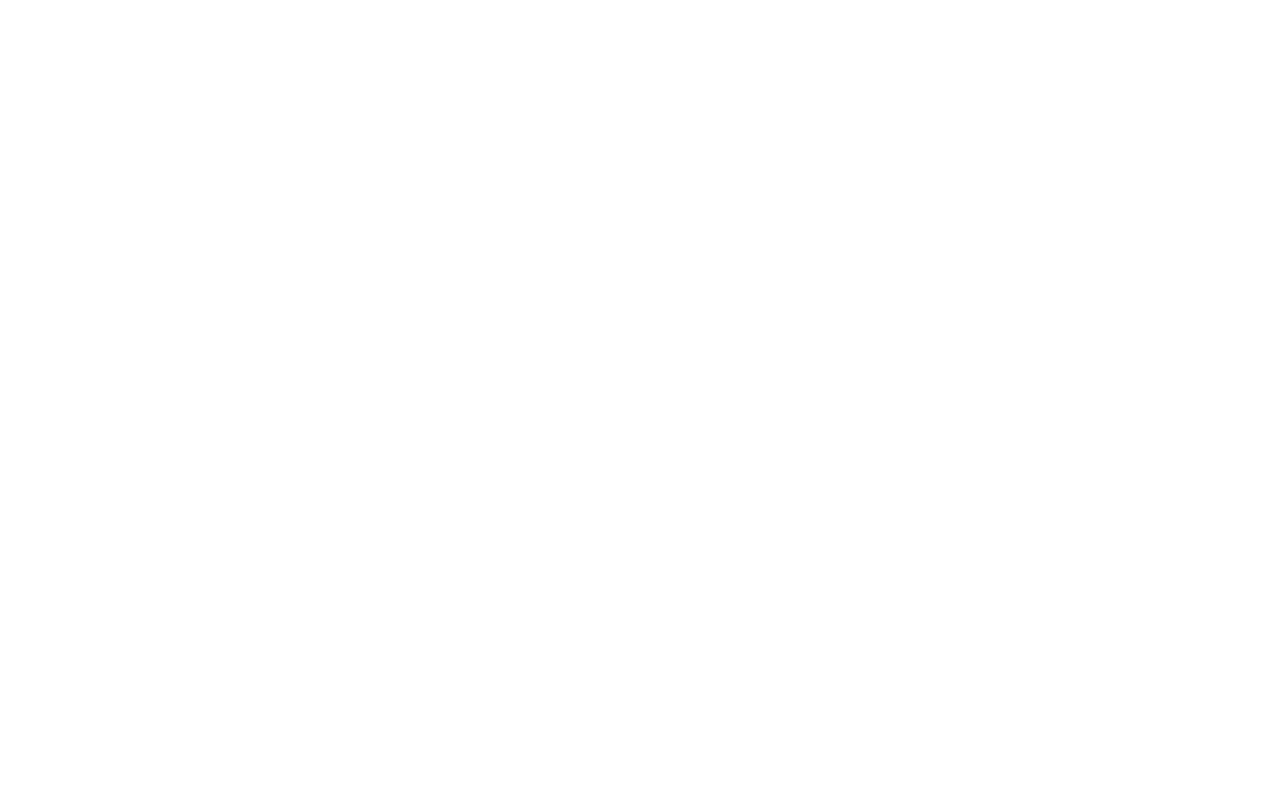
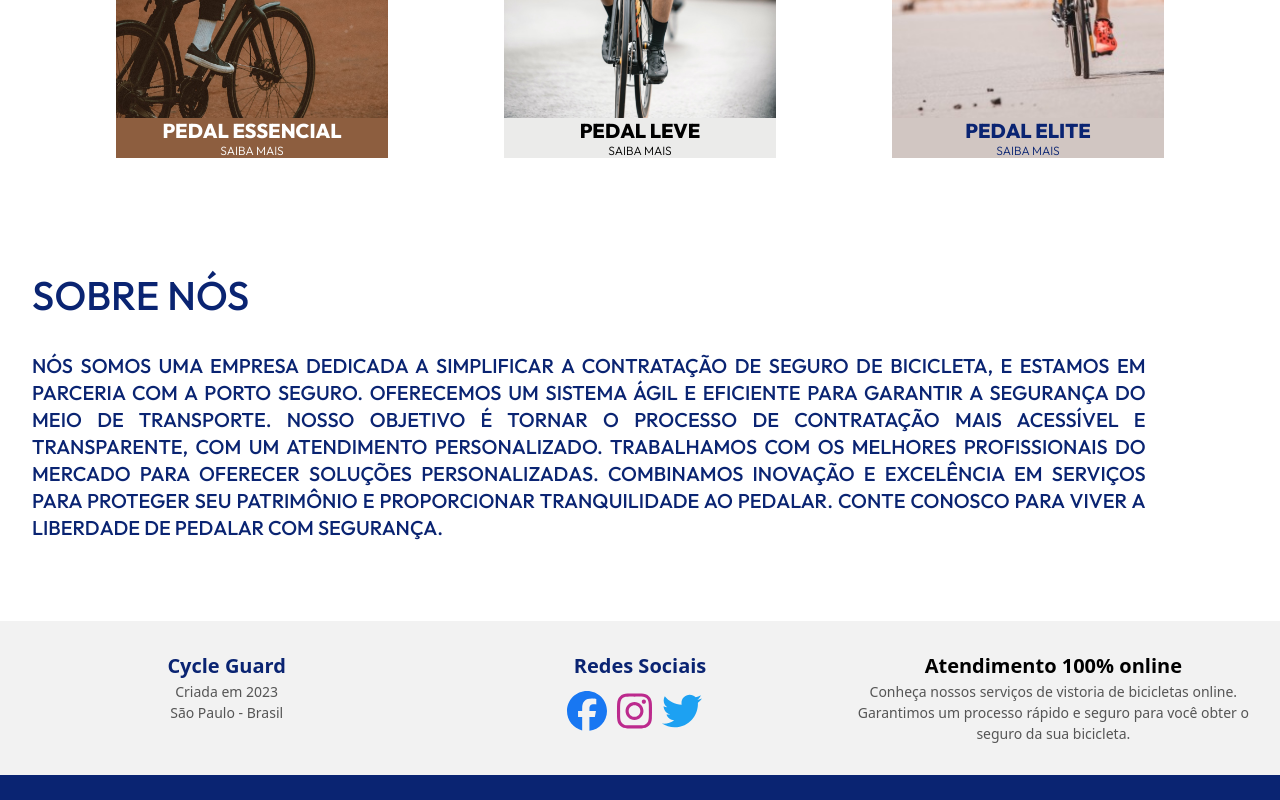
Before and after one commit to Rennan-Ferreira/cycle-Guard-Sprint4, a Next.js app: page / in a window 1280 px wide. Shown: the part 1500-2300 px from the top of the page. Before the commit the page ends 1161 px from the top, so only its background shows below. Built offline with nearby package versions, Linux system fonts and the light colour scheme; a web font is replaced by a local one.

Commit message:
Ajustando rodapé, adicionando icone com FontAwesomeIcon, cabeçalho  e rodapé responsivo

```diff
--- a/src/app/page.jsx
+++ b/src/app/page.jsx
@@ -1,8 +1,11 @@
+import Cabecalho from "@/components/cabecalho/Cabecalho";
+import Rodape from "@/components/rodape/Rodape";
 import Image from "next/image";
 
 export default function Home() {
   return (
     <>
+    <Cabecalho/>
                   <section>
                 <h3 className="titulo-section-home">SEGUROS PARA SUA BICICLETA</h3>
 
@@ -33,6 +36,7 @@
                     <p>NÓS SOMOS UMA EMPRESA DEDICADA A SIMPLIFICAR A CONTRATAÇÃO DE SEGURO DE BICICLETA, E ESTAMOS EM PARCERIA COM A PORTO SEGURO. OFERECEMOS UM SISTEMA ÁGIL E EFICIENTE PARA GARANTIR A SEGURANÇA DO MEIO DE TRANSPORTE. NOSSO OBJETIVO É TORNAR O PROCESSO DE CONTRATAÇÃO MAIS ACESSÍVEL E TRANSPARENTE, COM UM ATENDIMENTO PERSONALIZADO. TRABALHAMOS COM OS MELHORES PROFISSIONAIS DO MERCADO PARA OFERECER SOLUÇÕES PERSONALIZADAS. COMBINAMOS INOVAÇÃO E EXCELÊNCIA EM SERVIÇOS PARA PROTEGER SEU PATRIMÔNIO E PROPORCIONAR TRANQUILIDADE AO PEDALAR. CONTE CONOSCO PARA VIVER A LIBERDADE DE PEDALAR COM SEGURANÇA.</p>
                 </div>
             </section>
+            <Rodape/>
     </>
     )
 }
--- a/src/components/rodape/Rodape.jsx
+++ b/src/components/rodape/Rodape.jsx
@@ -1,22 +1,29 @@
+import styles from '../../styles/Rodape.css';
+import { FontAwesomeIcon } from '@fortawesome/react-fontawesome';
+import { faFacebook, faInstagram, faTwitter } from '@fortawesome/free-brands-svg-icons';
 export default function Rodape() {
     return (
         <footer>
             <div className="footer-container">
-            <div className="cycle-footer">
+                <div className="column">
                     <h4>Cycle Guard</h4>
                     <p>Criada em 2023</p>
-                <p>São Paulo- Brasil</p>
+                    <p>São Paulo - Brasil</p>
                 </div>
-            <div className="menu-footer">
-                <h4>Menu</h4>
-                <p>Seguros Disponíveis</p>
-                <p>Sobre nós</p>
+                <div className="column">
+                    <h4>Redes Sociais</h4>
+                    <ul className="redes-sociais">
+                        <li><a href="#"><FontAwesomeIcon icon={faFacebook}  style={{ height: "40px" }} className="facebook-icon" /></a></li>
+                        <li><a href="#"><FontAwesomeIcon icon={faInstagram} style={{ height: "40px" }} className="instagram-icon" /></a></li>
+                        <li><a href="#"><FontAwesomeIcon icon={faTwitter} style={{ height: "40px" }} className="twitter-icon" /></a></li>
+                    </ul>
                 </div>
-            <div className="atendinmento-footer">
+                <div className="column">
                     <h5>Atendimento 100% online</h5>
+                    <p>Conheça nossos serviços de vistoria de bicicletas online. Garantimos um processo rápido e seguro para você obter o seguro da sua bicicleta.</p>
                 </div>
             </div>
             <div className="bloco-azul"></div>
         </footer>
-  )
+    );
 }
--- a/src/styles/Cabecalho.css
+++ b/src/styles/Cabecalho.css
@@ -16,7 +16,8 @@
   justify-content: space-between;
   background-image: url('/img/img-cabecalho.png');
   background-size: cover;
-  width: 100vw;
+  background-position: center;
+  max-width: 100%;
   height: 60rem;
 }
 
--- a/src/styles/Home.css
+++ b/src/styles/Home.css
@@ -1,4 +1,4 @@
-.titulo-section-home{
+.titulo-section-home {
   color: #0A2472;
   text-align: center;
   margin-top: 5rem;
@@ -11,29 +11,29 @@
   text-transform: uppercase;
 }
 
-  .img-seguros-home{
+.img-seguros-home {
   display: flex;
   text-align: center;
   justify-content: space-evenly;
 }
 
-  .img-seguros-home img{
+.img-seguros-home img {
   width: 17rem;
   height: 28rem;
 }
 
-  .titulos-seguros-home{
+.titulos-seguros-home {
   display: flex;
   justify-content: space-evenly;
 }
 
-  .pedal-essencial-home{
+.pedal-essencial-home {
   text-align: center;
   background: #8D5E3F;
   width: 17rem;
 }
 
-  .pedal-essencial-home h5{
+.pedal-essencial-home h5 {
   color: #FFF;
   font-family: 'Outfit', sans-serif;
   font-size: 20px;
@@ -43,7 +43,7 @@
   text-transform: uppercase;
 }
 
-  .pedal-essencial-home p{
+.pedal-essencial-home p {
   color: #FFF;
   font-family: 'Outfit', sans-serif;
   font-size: 12px;
@@ -53,13 +53,13 @@
   text-transform: uppercase;
 }
 
-  .pedal-leve-home{
+.pedal-leve-home {
   text-align: center;
   background: #EBEBEA;
   width: 17rem;
 }
 
-  .pedal-leve-home h5{
+.pedal-leve-home h5 {
   color: #000;
   font-family: 'Outfit', sans-serif;
   font-size: 20px;
@@ -69,7 +69,7 @@
   text-transform: uppercase;
 }
 
-  .pedal-leve-home p{
+.pedal-leve-home p {
   color: #000;
   font-family: 'Outfit', sans-serif;
   font-size: 12px;
@@ -79,13 +79,13 @@
   text-transform: uppercase;
 }
 
-  .pedal-elite-home{
+.pedal-elite-home {
   text-align: center;
   background: #D1C6C2;
   width: 17rem;
 }
 
-  .pedal-elite-home h5{
+.pedal-elite-home h5 {
   color: #0A2472;
   font-family: 'Outfit', sans-serif;
   font-size: 20px;
@@ -95,7 +95,7 @@
   text-transform: uppercase;
 }
 
-  .pedal-elite-home p{
+.pedal-elite-home p {
   color: #0A2472;
   font-family: 'Outfit', sans-serif;
   font-size: 12px;
@@ -105,12 +105,13 @@
   text-transform: uppercase;
 }
 
-  .sobre-home{
+.sobre-home {
   margin-top: 7rem;
   margin-bottom: 5rem;
+  text-align: justify;
 }
 
-  .sobre-home h1{
+.sobre-home h1 {
   color: #0A2472;
   margin-left: 2rem;
   margin-bottom: 2rem;
@@ -121,7 +122,7 @@
   text-transform: uppercase;
 }
 
-  .sobre-home p{
+.sobre-home p {
   color: #0A2472;
   width: 87%;
   margin-left: 2rem;
@@ -129,15 +130,9 @@
   font-size: 20px;
   font-style: normal;
   font-weight: 500;
-    line-height: 135.5%; /* 27.1px */
+  line-height: 135.5%;
+  /* 27.1px */
   text-transform: uppercase;
-  }
-
-  .footer-container{
-    background-color: #D7D9D9;
-    display: flex;
-    justify-content: space-evenly;
-    height: 15vh;
 }
 
 .botao-vistoria-home {
@@ -147,76 +142,9 @@
   align-items: center;
 }
 
-  .botao-vistoria-home button{
+.botao-vistoria-home button {
   width: 30vw;
   height: 8vh;
   color: #D7D9D9;
   background-color: #0A2472;
 }
-
-  .cycle-footer{
-    text-align: center;
-    margin-top: 3rem;
-  }
-
-  .cycle-footer h4{
-    color: #0A2472;
-    font-family: 'Outfit', sans-serif;
-    font-size: 1.7rem;
-    font-style: normal;
-    font-weight: 700;
-    line-height: 135.5%; /* 40.65px */
-  }
-
-  .cycle-footer p{
-    color: #0A2472;
-    font-family: 'Outfit', sans-serif;
-    font-size: 1rem;
-    font-style: normal;
-    font-weight: 400;
-    line-height: 135.5%; /* 27.1px */
-  }
-
-  .menu-footer{
-    text-align: center;
-    margin-top: 3rem;
-  }
-
-  .menu-footer h4{
-    color: #0A2472;
-    font-family: 'Outfit', sans-serif;
-    font-size: 1.7rem;
-    font-style: normal;
-    font-weight: 700;
-    line-height: 135.5%;
-  }
-
-  .menu-footer p{
-    color: #0A2472;
-    font-family: 'Outfit', sans-serif;
-    font-size: 1rem;
-    font-style: normal;
-    font-weight: 400;
-    line-height: 135.5%;
-  }
-
-  .atendinmento-footer{
-    text-align: center;
-    margin-top: 4.8rem;
-  }
-
-  .atendinmento-footer h5{
-    color: #0A2472;
-    text-align: center;
-    font-family: 'Outfit', sans-serif;
-    font-size: 24px;
-    font-style: normal;
-    font-weight: 700;
-    line-height: 135.5%; /* 32.52px */
-  }
-
-  .bloco-azul{
-    background-color: #0A2472;
-    width: 100%;
-    height: 7vh;
-  }
--- /dev/null
+++ b/src/styles/Rodape.css
@@ -0,0 +1,77 @@
+.footer-container {
+    display: flex;
+    justify-content: space-between;
+    flex-wrap: wrap;
+    background-color: #f2f2f2;
+    padding: 20px;
+}
+
+.column {
+    flex: 1;
+    padding: 10px;
+    text-align: center;
+}
+
+h4 {
+    font-size: 20px;
+    font-weight: 600;
+    color: #0A2472;
+}
+
+h5 {
+    font-size: 20px;
+    font-weight: 600;
+    text-align: center;
+}
+
+p {
+    font-size: 14px;
+    color: #555;
+}
+
+.redes-sociais {
+    display: flex;
+    padding: 10px 0;
+    text-align: center;
+    justify-content: center;
+}
+
+.redes-sociais li {
+    margin-right: 10px;
+}
+
+.redes-sociais a {
+    text-decoration: none;
+    color: #0A2472;
+}
+
+.menu {
+    list-style: none;
+    padding: 0;
+}
+
+.menu li {
+    margin-bottom: 5px;
+}
+
+.menu a {
+    text-decoration: none;
+    color: #0A2472;
+}
+
+.facebook-icon {
+    color: #1877f2;
+}
+
+.instagram-icon {
+    color: #bc2a8d;
+}
+
+.twitter-icon {
+    color: #1da1f2;
+}
+
+.bloco-azul {
+    background-color: #0A2472;
+    height: 25px;
+}
```
Also changed, not shown: package.json (+7 -5 lines), public/img/instagram.png (added), 1 other file (tests, documents, lock files or other folders). Lines whose indentation alone changed are shown as unchanged.
